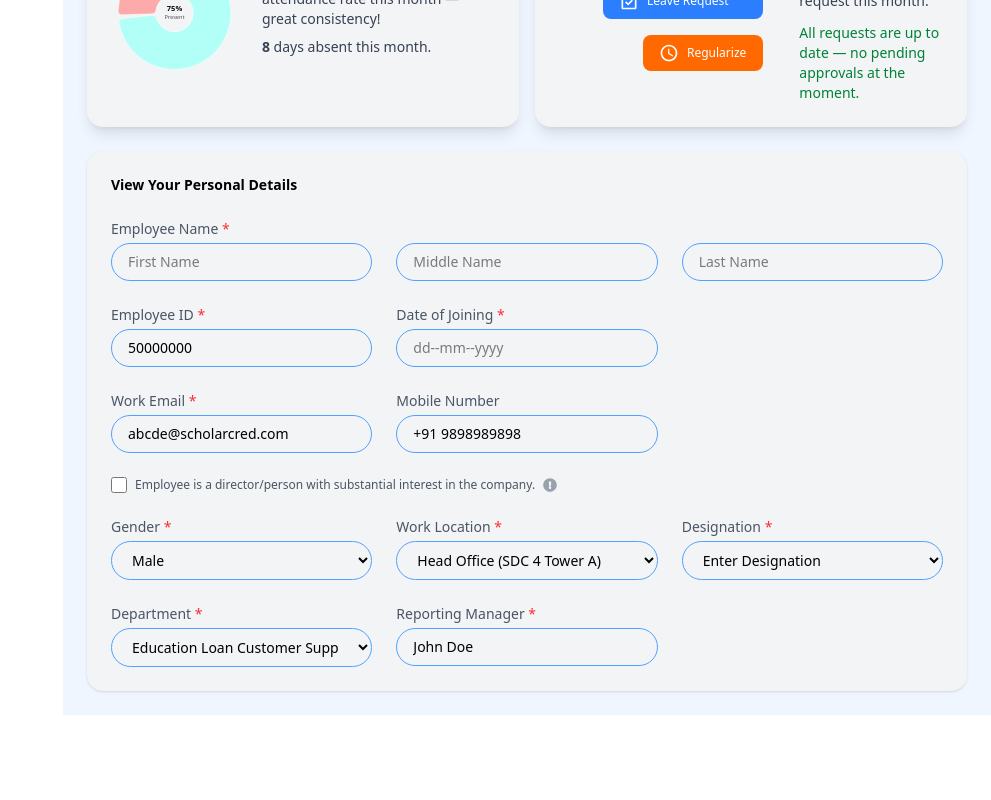
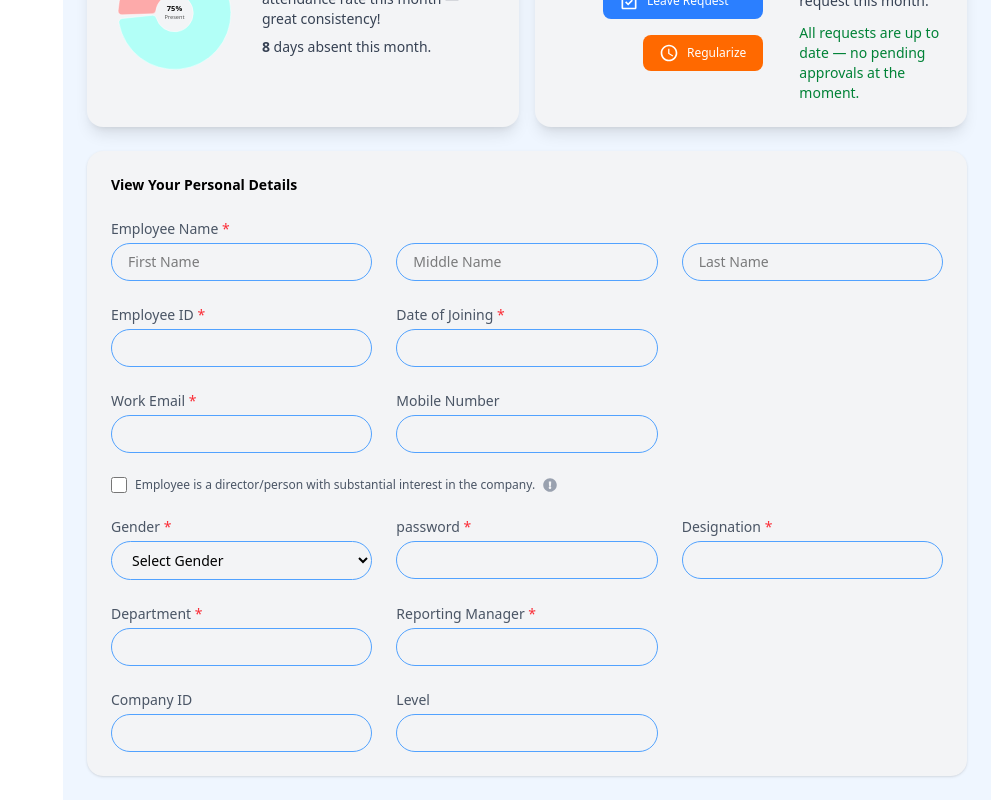
Before and after one commit to Karn2412/scholarcred-erm, a React (Vite) app: page /staff/dashboard in a window 1280 px wide. Shown: the part 498-1298 px from the top of the page, without its empty margins (289-1280 px from the left). Before the commit the page ends 1213 px from the top, so only its background shows below. Built offline with nearby package versions, Linux system fonts and the light colour scheme.

Commit message:
add login

```diff
--- a/src/components/adminEmployee/addemployee/AddEmployeeForm.tsx
+++ b/src/components/adminEmployee/addemployee/AddEmployeeForm.tsx
@@ -25,8 +25,9 @@ const AddEmployeeForm: React.FC = () => {
   };
 
   const handleSubmit = async (e: React.FormEvent) => {
-    e.preventDefault();
+  e.preventDefault();
 
+  try {
     const { data: { session }, error: sessionError } = await supabase.auth.getSession();
     if (sessionError || !session?.access_token) {
       console.error('Session error or missing token:', sessionError?.message);
@@ -34,6 +35,25 @@ const AddEmployeeForm: React.FC = () => {
     }
 
     const accessToken = session.access_token;
+
+    // Step 1: Get current user ID
+    const { data: { user }, error: userError } = await supabase.auth.getUser();
+    if (userError || !user) {
+      console.error('Failed to get current user:', userError?.message);
+      return;
+    }
+
+    // Step 2: Get company_id from admins table
+    const { data: adminRecord, error: adminError } = await supabase
+      .from('admins')
+      .select('company_id')
+      .eq('id', user.id)
+      .single();
+
+    if (adminError || !adminRecord?.company_id) {
+      console.error('Admin not found or no company_id:', adminError?.message);
+      return;
+    }
 
     const fullName = `${formData.firstName} ${formData.middleName} ${formData.lastName}`.trim();
     const formattedDate = new Date(formData.dateOfJoining).toISOString().split('T')[0];
@@ -48,26 +68,33 @@ const AddEmployeeForm: React.FC = () => {
       date_of_joining: formattedDate,
       designation: formData.designation,
       department: formData.department,
-      company_id: "abf5c8bd-d12f-45c3-b148-b45f79c8e382", // Replace with actual admin company_id dynamically if needed
+      company_id: adminRecord.company_id,
     };
 
     const response = await fetch('https://weomenwupoiizjjmrvjw.supabase.co/functions/v1/add-employee', {
       method: 'POST',
       headers: {
         'Content-Type': 'application/json',
-        Authorization: `Bearer ${accessToken}`
+        Authorization: `Bearer ${accessToken}`,
       },
-      body: JSON.stringify(requestBody)
+      body: JSON.stringify(requestBody),
     });
 
     const result = await response.json();
+
     if (!response.ok) {
       console.error('Edge Function Error:', result.error);
+      alert(`Failed to add employee: ${result.error}`);
     } else {
       alert('Employee added successfully!');
       console.log(result);
     }
-  };
+  } catch (err: any) {
+    console.error('Unexpected error:', err.message);
+    alert('An unexpected error occurred. Please try again.');
+  }
+};
+
 
   return (
     <form onSubmit={handleSubmit} className="bg-white p-6 rounded-md shadow-sm">
--- /dev/null
+++ b/src/context/UserContext.tsx
@@ -0,0 +1,16 @@
+// src/contexts/UserContext.tsx
+
+import React, { createContext, useContext, useState } from 'react';
+
+export const UserContext = createContext<any>(null);
+
+export const UserProvider = ({ children }: { children: React.ReactNode }) => {
+  const [userData, setUserData] = useState<any>(null);
+  return (
+    <UserContext.Provider value={{ userData, setUserData }}>
+      {children}
+    </UserContext.Provider>
+  );
+};
+
+export const useUser = () => useContext(UserContext);
--- a/src/main.tsx
+++ b/src/main.tsx
@@ -4,12 +4,15 @@ import './index.css'
 import App from './App.tsx'
 import { BrowserRouter } from 'react-router-dom'
 import { AuthProvider } from './AuthProvider.tsx'
+import { UserProvider } from './context/UserContext.tsx'
 
 createRoot(document.getElementById('root')!).render(
   <StrictMode>
     <BrowserRouter>
       <AuthProvider>
-        <App />
+        <UserProvider>
+      <App />
+    </UserProvider>
       </AuthProvider>
     </BrowserRouter>
   </StrictMode>,
--- a/src/pages/login/Login.tsx
+++ b/src/pages/login/Login.tsx
@@ -1,6 +1,7 @@
 import React, { useState } from 'react'
 import { supabase } from '../../supabaseClient'
 import { useNavigate } from 'react-router-dom'
+import { useUser } from '../../context/UserContext';
 
 const LoginPage: React.FC = () => {
   const [email, setEmail] = useState('')
@@ -8,6 +9,7 @@ const LoginPage: React.FC = () => {
   const [role, setRole] = useState('Admin')
   const [error, setError] = useState('')
   const navigate = useNavigate()
+  const { setUserData } = useUser();
 
   const handleLogin = async () => {
     const { data, error } = await supabase.auth.signInWithPassword({
@@ -38,23 +40,34 @@ const LoginPage: React.FC = () => {
 
       if (adminError || !adminData) {
         setError('You are not registered as Admin')
-        return
+
+      } else {
+        navigate('/dashboard')
       }
+    }
 
-      navigate('/dashboard')
-    } else if (data) {
+    if (data) {
+
+      // Check if the user is a staff member
+      console.log('User ID:', userId);
       const { data: userData, error: userError } = await supabase
         .from('users')
         .select('*')
         .eq('id', userId)
         .single()
 
+        console.log('userData:', userData);
+
+
       if (userError || !userData) {
         setError('You are not registered as Staff')
         return
       }
 
-      navigate('/staff/dashboard')
+      if (userData) {
+        setUserData(userData); // Set user data in context
+        navigate('/staff/dashboard')
+      }
     }
   }
 
--- a/src/staff-module/components/dashboard/PersonalDetailsCard.tsx
+++ b/src/staff-module/components/dashboard/PersonalDetailsCard.tsx
@@ -1,7 +1,46 @@
-import React from 'react';
+import React, { useEffect, useState } from 'react';
 import { FaExclamationCircle } from 'react-icons/fa';
+import { supabase } from '../../../supabaseClient'; // update path if needed
+import { useUser } from '../../../context/UserContext';
 
 const PersonalDetailsCard = () => {
+  const { userData, setUserData } = useUser(); // ✅ Make sure setUserData is accessible
+
+  console.log( userData);
+
+
+  useEffect(() => {
+    const fetchUserData = async () => {
+      const {
+        data: { user },
+        error: authError,
+      } = await supabase.auth.getUser();
+
+      if (authError || !user) {
+        console.error('User not authenticated:', authError);
+        return;
+      }
+
+      const { data, error } = await supabase
+        .from('user_with_email')
+        .select('*')
+        .eq('id', user.id)
+        .single();
+
+        console.log('Fetched User Data:', data);
+
+      if (error) {
+        console.error('Error fetching user data:', error);
+      } else {
+        setUserData(data);
+      }
+    };
+
+    fetchUserData();
+    console.log('User Data:', userData);
+
+  }, []);
+
   return (
     <div className="bg-gray-100 p-6 rounded-2xl shadow col-span-3">
       <h2 className="font-semibold text-sm mb-6">View Your Personal Details</h2>
@@ -12,13 +51,31 @@ const PersonalDetailsCard = () => {
           <label className="block mb-1 font-medium text-gray-600">
             Employee Name <span className="text-red-500">*</span>
           </label>
-          <input type="text" placeholder="First Name" className="w-full border border-blue-400 rounded-full px-4 py-2 outline-none" />
+          <input
+            type="text"
+            placeholder="First Name"
+            className="w-full border border-blue-400 rounded-full px-4 py-2 outline-none"
+            value={userData?.name || ''}
+            readOnly
+          />
         </div>
         <div className="pt-6">
-          <input type="text" placeholder="Middle Name" className="w-full border border-blue-400 rounded-full px-4 py-2 outline-none" />
+          <input
+            type="text"
+            placeholder="Middle Name"
+            className="w-full border border-blue-400 rounded-full px-4 py-2 outline-none"
+            value={userData?.middle_name || ''}
+            readOnly
+          />
         </div>
         <div className="pt-6">
-          <input type="text" placeholder="Last Name" className="w-full border border-blue-400 rounded-full px-4 py-2 outline-none" />
+          <input
+            type="text"
+            placeholder="Last Name"
+            className="w-full border border-blue-400 rounded-full px-4 py-2 outline-none"
+            value={userData?.last_name || ''}
+            readOnly
+          />
         </div>
 
         {/* Row 2: Employee ID & Date of Joining */}
@@ -26,13 +83,21 @@ const PersonalDetailsCard = () => {
           <label className="block mb-1 font-medium text-gray-600">
             Employee ID <span className="text-red-500">*</span>
           </label>
-          <input value="50000000" className="w-full border border-blue-400 rounded-full px-4 py-2 outline-none" />
+          <input
+            value={userData?.id || ''}
+            className="w-full border border-blue-400 rounded-full px-4 py-2 outline-none"
+            readOnly
+          />
         </div>
         <div>
           <label className="block mb-1 font-medium text-gray-600">
             Date of Joining <span className="text-red-500">*</span>
           </label>
-          <input placeholder="dd--mm--yyyy" className="w-full border border-blue-400 rounded-full px-4 py-2 outline-none" />
+          <input
+            value={userData?.date_of_joining || ''}
+            className="w-full border border-blue-400 rounded-full px-4 py-2 outline-none"
+            readOnly
+          />
         </div>
         <div />
 
@@ -41,17 +106,30 @@ const PersonalDetailsCard = () => {
           <label className="block mb-1 font-medium text-gray-600">
             Work Email <span className="text-red-500">*</span>
           </label>
-          <input value="abcde@scholarcred.com" className="w-full border border-blue-400 rounded-full px-4 py-2 outline-none" />
+          <input
+            value={userData?.email || ''}
+            className="w-full border border-blue-400 rounded-full px-4 py-2 outline-none"
+            readOnly
+          />
         </div>
         <div>
           <label className="block mb-1 font-medium text-gray-600">Mobile Number</label>
-          <input value="+91 9898989898" className="w-full border border-blue-400 rounded-full px-4 py-2 outline-none" />
+          <input
+            value={userData?.number || ''}
+            className="w-full border border-blue-400 rounded-full px-4 py-2 outline-none"
+            readOnly
+          />
         </div>
         <div />
 
         {/* Row 4: Checkbox */}
         <div className="col-span-3 flex items-center space-x-2 text-xs text-gray-600">
-          <input type="checkbox" className="accent-blue-500 w-4 h-4" />
+          <input
+            type="checkbox"
+            className="accent-blue-500 w-4 h-4"
+            checked={userData?.is_director || false}
+            readOnly
+          />
           <span>Employee is a director/person with substantial interest in the company.</span>
           <FaExclamationCircle className="text-gray-400 text-sm" />
         </div>
@@ -59,36 +137,70 @@ const PersonalDetailsCard = () => {
         {/* Row 5: Gender, Work Location, Designation */}
         <div>
           <label className="block mb-1 font-medium text-gray-600">Gender <span className="text-red-500">*</span></label>
-          <select className="w-full border border-blue-400 rounded-full px-4 py-2 outline-none">
+          <select
+            className="w-full border border-blue-400 rounded-full px-4 py-2 outline-none"
+            value={userData?.gender || ''}
+            disabled
+          >
+            <option value="">Select Gender</option>
             <option>Male</option>
             <option>Female</option>
+            <option>Other</option>
           </select>
         </div>
         <div>
-          <label className="block mb-1 font-medium text-gray-600">Work Location <span className="text-red-500">*</span></label>
-          <select className="w-full border border-blue-400 rounded-full px-4 py-2 outline-none">
-            <option>Head Office (SDC 4 Tower A)</option>
-          </select>
+          <label className="block mb-1 font-medium text-gray-600">password <span className="text-red-500">*</span></label>
+          <input
+            value={userData?.password || ''}
+            className="w-full border border-blue-400 rounded-full px-4 py-2 outline-none"
+            readOnly
+          />
         </div>
         <div>
           <label className="block mb-1 font-medium text-gray-600">Designation <span className="text-red-500">*</span></label>
-          <select className="w-full border border-blue-400 rounded-full px-4 py-2 outline-none">
-            <option>Enter Designation</option>
-          </select>
+          <input
+            value={userData?.designation || ''}
+            className="w-full border border-blue-400 rounded-full px-4 py-2 outline-none"
+            readOnly
+          />
         </div>
 
         {/* Row 6: Department, Reporting Manager */}
         <div>
           <label className="block mb-1 font-medium text-gray-600">Department <span className="text-red-500">*</span></label>
-          <select className="w-full border border-blue-400 rounded-full px-4 py-2 outline-none">
-            <option>Education Loan Customer Support</option>
-          </select>
+          <input
+            value={userData?.department || ''}
+            className="w-full border border-blue-400 rounded-full px-4 py-2 outline-none"
+            readOnly
+          />
         </div>
         <div>
           <label className="block mb-1 font-medium text-gray-600">Reporting Manager <span className="text-red-500">*</span></label>
-          <input value="John Doe" className="w-full border border-blue-400 rounded-full px-4 py-2 outline-none" />
+          <input
+            value={userData?.reporting_manager || ''}
+            className="w-full border border-blue-400 rounded-full px-4 py-2 outline-none"
+            readOnly
+          />
         </div>
         <div />
+
+        {/* Extra fields: Company ID and Level */}
+        <div>
+          <label className="block mb-1 font-medium text-gray-600">Company ID</label>
+          <input
+            value={userData?.company_id || ''}
+            className="w-full border border-blue-400 rounded-full px-4 py-2 outline-none"
+            readOnly
+          />
+        </div>
+        <div>
+          <label className="block mb-1 font-medium text-gray-600">Level</label>
+          <input
+            value={userData?.levels|| ''}
+            className="w-full border border-blue-400 rounded-full px-4 py-2 outline-none"
+            readOnly
+          />
+        </div>
       </div>
     </div>
   );
```
